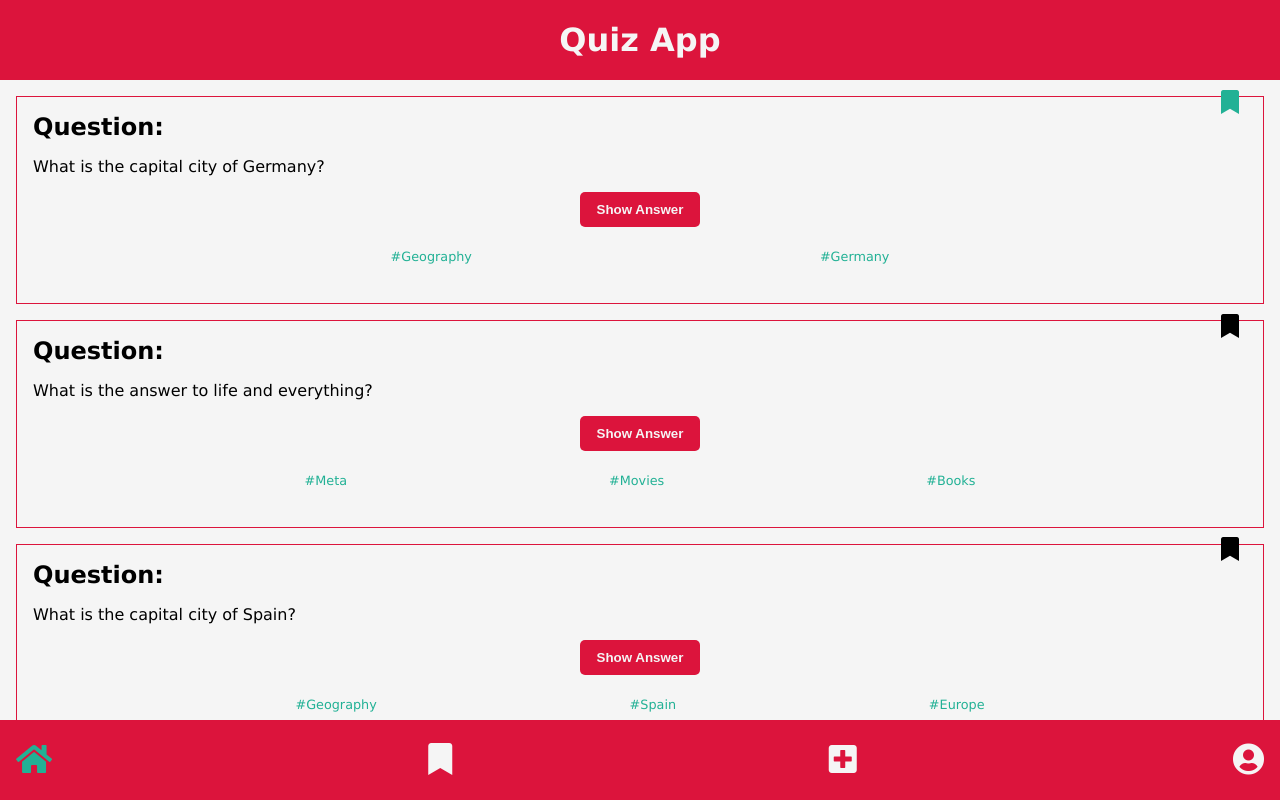
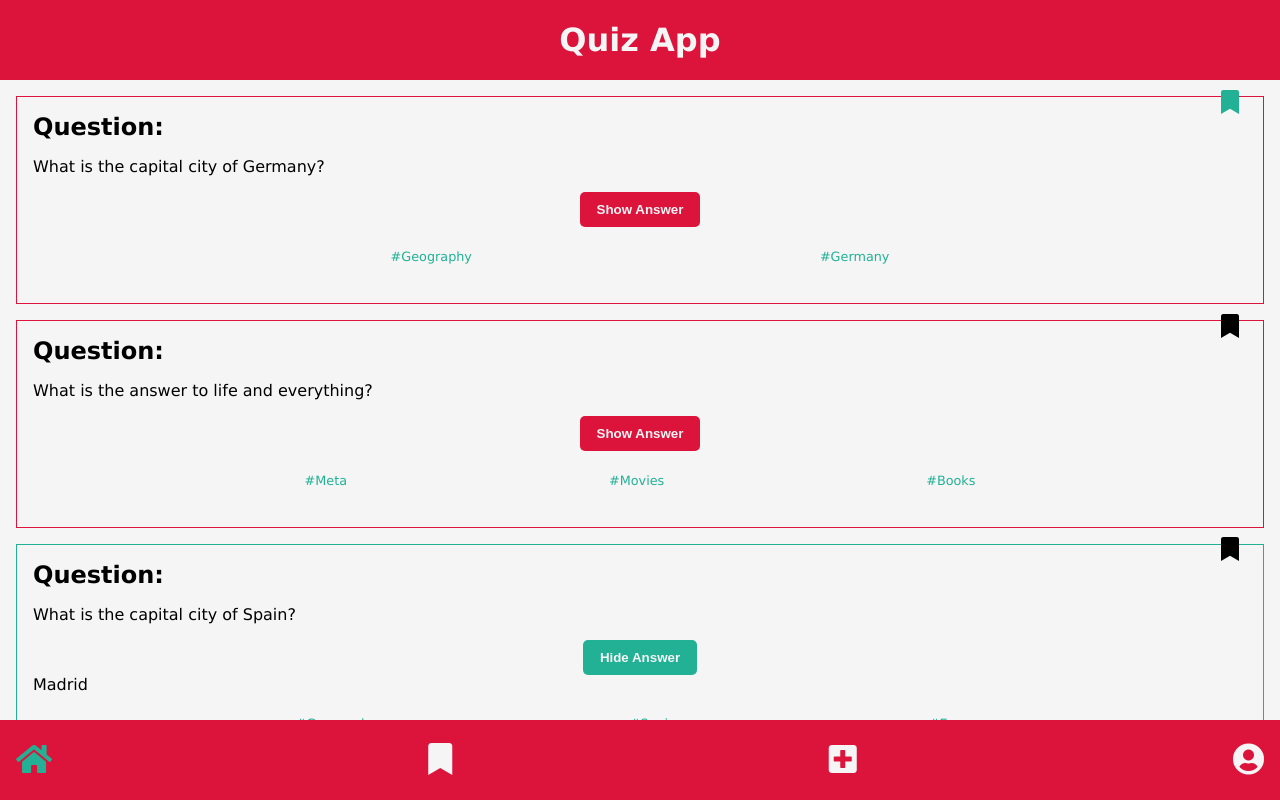
Before and after one commit to namirsab/quiz-app-21-4-solved, a plain HTML site: page index.html in a window 1280 px wide. Drawn offline with Linux system fonts and the light colour scheme.

Commit message:
Add opened quiz-card

```diff
--- a/index.html
+++ b/index.html
@@ -51,13 +51,16 @@
           <div class="quiz-card__tag">#Books</div>
         </div>
       </section>
-      <section class="quiz-card">
+      <section class="quiz-card quiz-card--opened">
         <div class="quiz-card__header">
           <h2>Question:</h2>
           <i class="quiz-card__bookmark fas fa-bookmark"></i>
         </div>
         <p class="quiz-card__question">What is the capital city of Spain?</p>
-        <button class="quiz-card__button">Show Answer</button>
+        <button class="quiz-card__button quiz-card__button--toggled">
+          Hide Answer
+        </button>
+        <p class="quiz-card__answer">Madrid</p>
         <div class="quiz-card__tags">
           <div class="quiz-card__tag">#Geography</div>
           <div class="quiz-card__tag">#Spain</div>
--- a/styles/index.css
+++ b/styles/index.css
@@ -56,6 +56,10 @@
   border: 1px solid var(--primary-color);
 }
 
+.quiz-card--opened {
+  border-color: var(--accent-color);
+}
+
 .quiz-card__header {
   display: flex;
   justify-content: space-between;
@@ -88,6 +92,10 @@
   cursor: pointer;
 }
 
+.quiz-card__button--toggled {
+  background-color: var(--accent-color);
+}
+
 .quiz-card__button:hover {
   opacity: 0.8;
 }
```
